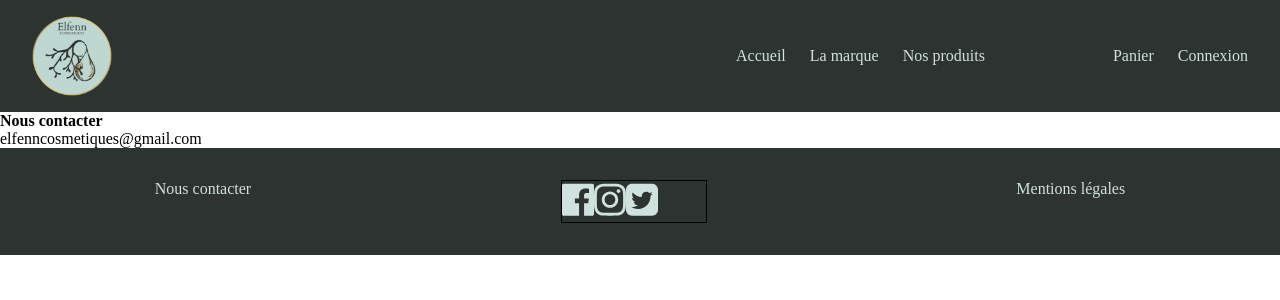
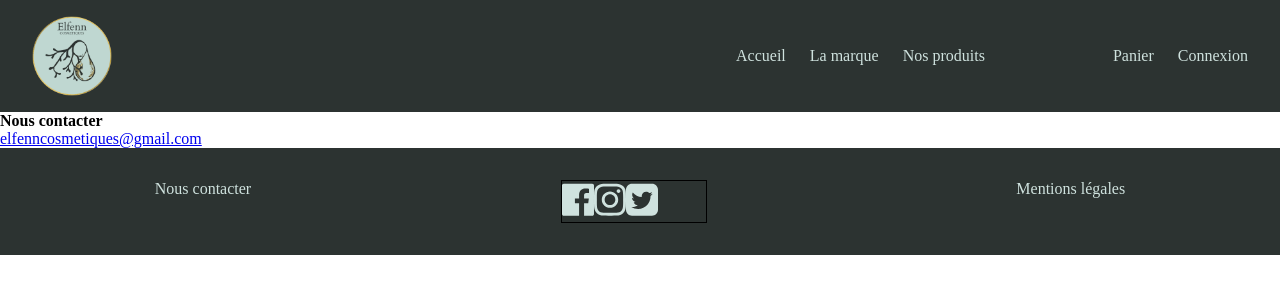
Before and after one commit to WildCodeSchool/remote2q4-21-p3-agathe-front, a React (Create React App) app: page /contact in a window 1280 px wide. Shown: the top 300 px of the page. Built offline with nearby package versions, Linux system fonts and the light colour scheme.

Commit message:
Link added

```diff
--- a/src/pages/ContactPage.jsx
+++ b/src/pages/ContactPage.jsx
@@ -9,7 +9,7 @@ function ContactPage() {
         <Navbar />
         <div>
             <h1 className="contact">Nous contacter</h1>
-            <p className="email">elfenncosmetiques@gmail.com</p>
+            <a className="email" href="mailto: elfenncosmetiques@gmail.com" target="_blank">elfenncosmetiques@gmail.com</a>
         </div>
         <Footer />
     </div>
```
